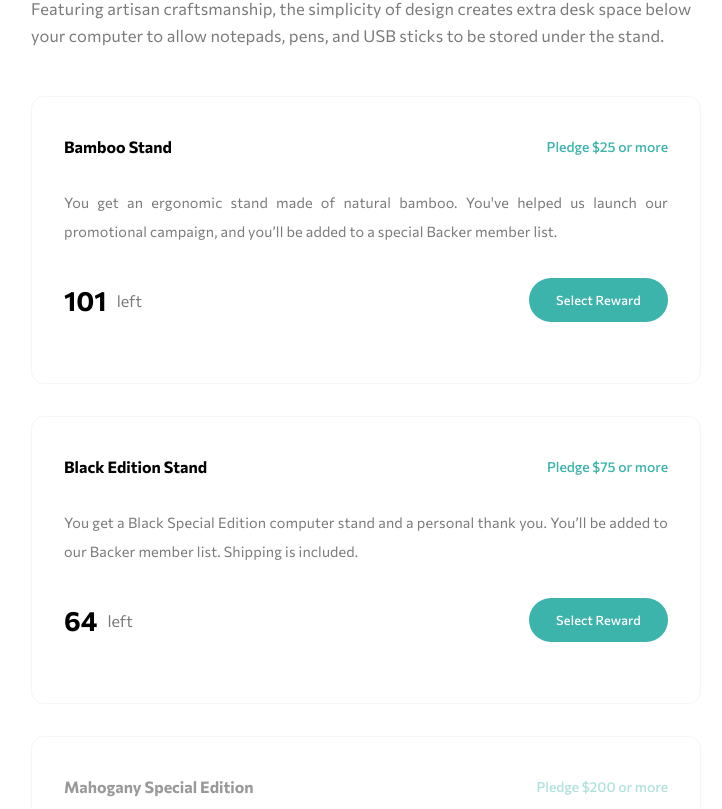
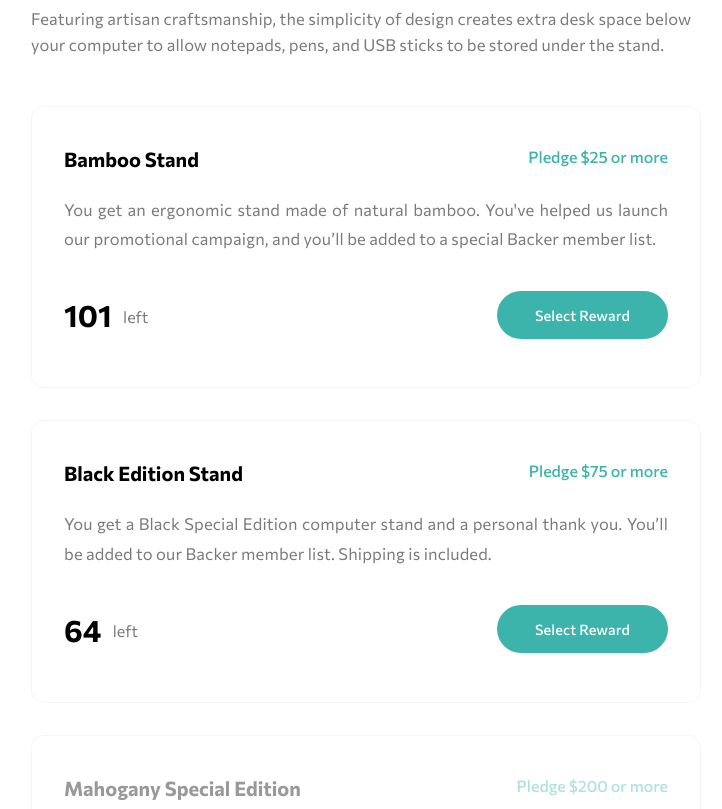
Before and after one commit to 0-BSCode/crowdfunding-product-page, a React (Create React App) app: page / in a window 1280 px wide. Shown: the part 1151-1960 px from the top of the page, without its empty margins (274-996 px from the left). Built offline with nearby package versions, Linux system fonts and the light colour scheme.

Commit message:
Resized layout for about card

```diff
--- a/src/assets/styles/styles.css
+++ b/src/assets/styles/styles.css
@@ -279,7 +279,7 @@
   display: grid;
   grid-template-rows: repeat(3, 1fr);
   grid-row-gap: 2rem;
-  height: 58rem;
+  height: 57rem;
 }
 
 /* REWARDS */
@@ -303,24 +303,23 @@
 .reward__title {
   display: flex;
   justify-content: space-between;
-  align-items: center;
 }
 .reward__header {
   font-family: CommissionerB;
-  font-size: 1rem;
+  font-size: 1.25rem;
 }
 .reward__criteria {
   font-family: CommissionerM;
   color: #3cb4ac;
-  font-size: 0.87rem;
+  font-size: 1rem;
 }
 .reward__description {
-  margin: 2rem 0;
+  margin: 1.5rem 0rem 2.3rem 0rem;
   color: #7a7a7a;
-  font-size: 0.9rem;
+  font-size: 1.03rem;
   text-align: justify;
   letter-spacing: 0.01rem;
-  line-height: 1.8rem;
+  line-height: 1.85rem;
 }
 .reward__footer {
   display: flex;
@@ -329,25 +328,25 @@
 }
 .reward__left {
   font-family: CommissionerB;
-  font-size: 1.7rem;
+  font-size: 1.9rem;
 }
 .reward__left span {
   font-family: CommissionerR;
   font-size: 1rem;
   color: #7a7a7a;
   position: relative;
-  bottom: 0.25rem;
-  left: 0.3rem;
+  bottom: 0.3rem;
+  left: 0.35rem;
 }
 .reward__select {
-  height: 2.8rem;
-  width: 8.7rem;
+  height: 3rem;
+  width: 10.7rem;
   border-radius: 1.5rem;
   border: none;
   background-color: #3cb4ac;
   color: white;
   font-family: CommissionerM;
-  font-size: 0.8rem;
+  font-size: 0.9rem;
   letter-spacing: 0.01rem;
   cursor: pointer;
   transition: all 0.2s;
--- a/src/assets/styles/styles.scss
+++ b/src/assets/styles/styles.scss
@@ -279,7 +279,7 @@
         display: grid;
         grid-template-rows: repeat(3, 1fr);
         grid-row-gap: 2rem;
-        height: 58rem;
+        height: 57rem;
     }
 }
 
@@ -308,27 +308,26 @@
     &__title {
         display: flex;
         justify-content: space-between;
-        align-items: center;
     }
 
     &__header {
         font-family: CommissionerB;
-        font-size: 1rem;
+        font-size: 1.25rem;
     }
 
     &__criteria {
         font-family: CommissionerM;
         color: colors.$moderate-cyan;
-        font-size: 0.87rem;
+        font-size: 1rem;
     }
 
     &__description {
-        margin: 2rem 0;
+        margin: 1.5rem 0rem 2.3rem 0rem;
         color: colors.$dark-gray;
-        font-size: 0.9rem;
+        font-size: 1.03rem;
         text-align: justify;
         letter-spacing: 0.01rem;
-        line-height: 1.8rem;
+        line-height: 1.85rem;
     }
 
     &__footer {
@@ -339,7 +338,7 @@
 
     &__left {
         font-family: CommissionerB;
-        font-size: 1.7rem;
+        font-size: 1.9rem;
     }
 
     &__left span {
@@ -347,19 +346,19 @@
         font-size: 1rem;
         color: colors.$dark-gray;
         position: relative;
-        bottom: 0.25rem;
-        left: 0.3rem;
+        bottom: 0.3rem;
+        left: 0.35rem;
     }
 
     &__select {
-        height: 2.8rem;
-        width: 8.7rem;
+        height: 3rem;
+        width: 10.7rem;
         border-radius: 1.5rem;
         border: none;
         background-color: colors.$moderate-cyan;
         color: white;
         font-family: CommissionerM;
-        font-size: 0.8rem;
+        font-size: 0.9rem;
         letter-spacing: 0.01rem;
         cursor: pointer;
         transition: all 0.2s;
```
Also changed, not shown: 1 other file (tests, documents, lock files or other folders).
